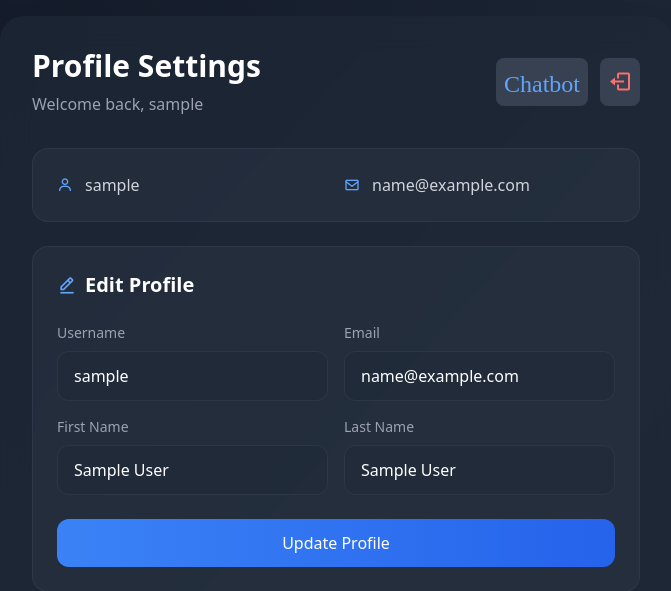
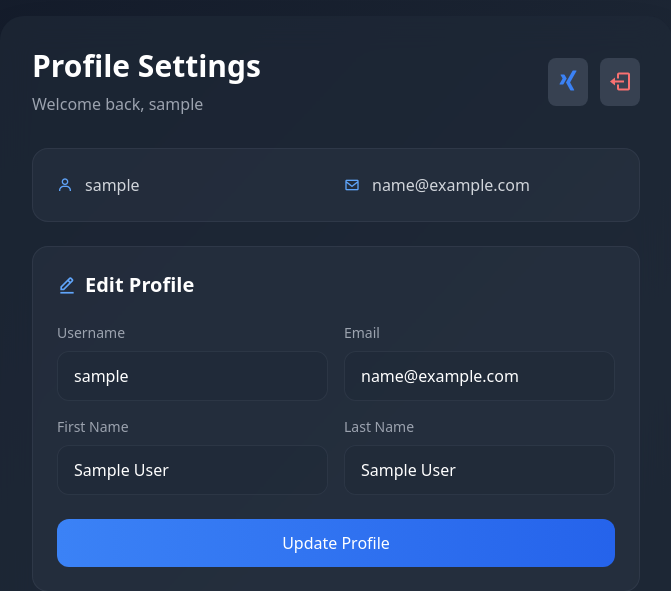
Before and after one commit to mkjuel25/Owntweet-Chatbot-with-Gemini-Api, a PHP site: page /profile.php in a window 1280 px wide. Shown: the top 591 px of the page, without its empty margins (304-975 px from the left). Run offline with PHP 8.4, Linux system fonts and the light colour scheme; the visitor is signed in with stand-in values (Sample User, id 1); data that the repository does not hold is empty; some libraries are stand-ins or nearby versions.

Commit message:
Update profile.php

```diff
--- a/profile.php
+++ b/profile.php
@@ -153,6 +153,7 @@ if (isset($_GET['logout'])) {
     <meta name="viewport" content="width=device-width, initial-scale=1.0">
     <script src="https://cdn.tailwindcss.com"></script>
     <link href="https://unpkg.com/boxicons@2.1.4/css/boxicons.min.css" rel="stylesheet">
+    <link rel="manifest" href="/manifest.json">
     <style>
         @keyframes slideIn {
             from { transform: translateY(20px); opacity: 0; }
@@ -188,7 +189,10 @@ if (isset($_GET['logout'])) {
                 </div>
                 <div class="flex space-x-3">
                     <a href="index.php" class="p-2 rounded-lg bg-gray-700 hover:bg-gray-600 transition-colors">
-                        <i class='bx bx-robot text-2xl text-blue-400'>Chatbot</i>
+                        <i class='bx bx-robot text-2xl text-blue-400'>
+
+                <i class='bx bxl-xing text-blue-500 align-middle'></i>
+                     </i>
                     </a>
                     <a href="?logout=1" class="p-2 rounded-lg bg-gray-700 hover:bg-gray-600 transition-colors">
                         <i class='bx bx-log-out text-2xl text-red-400'></i>
```
